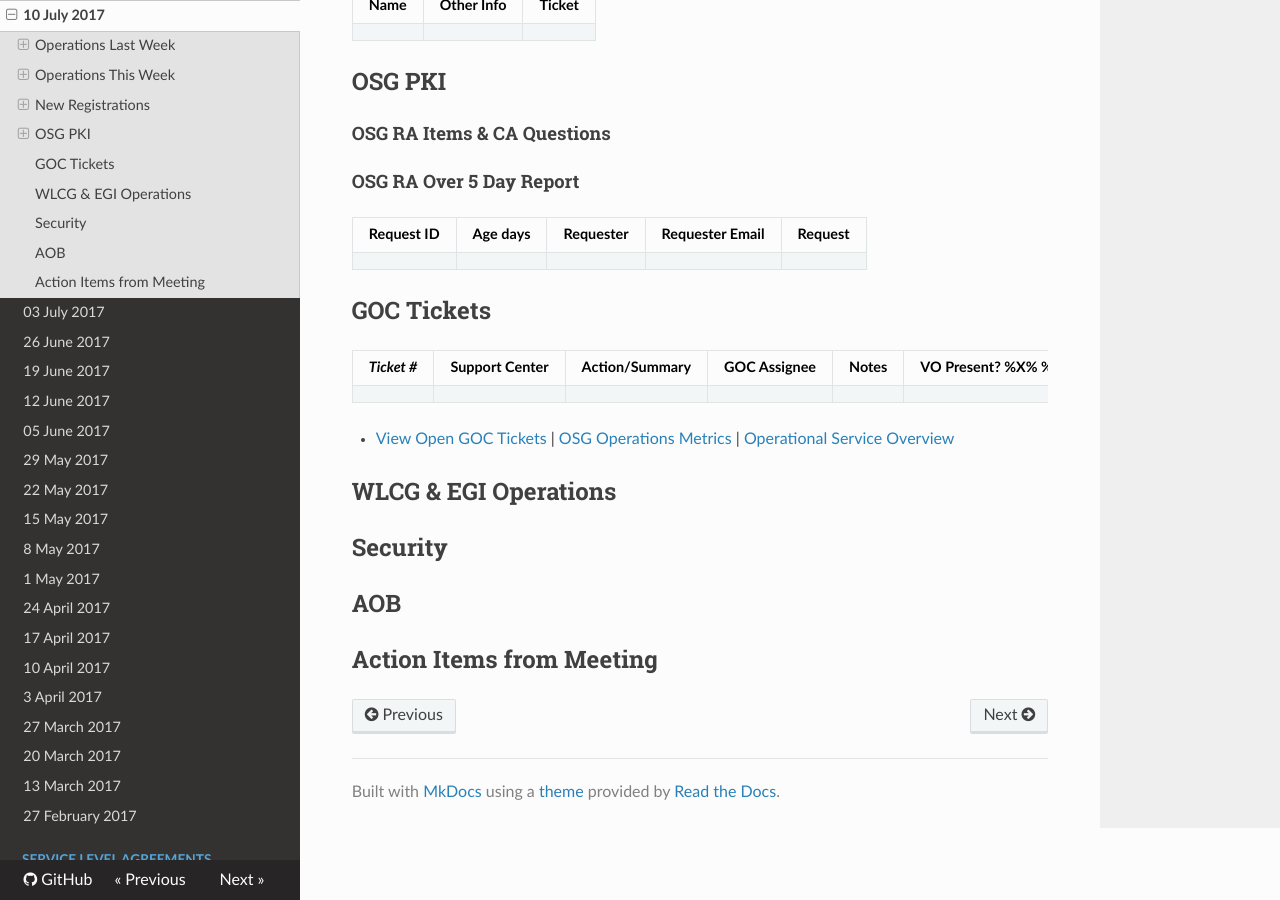
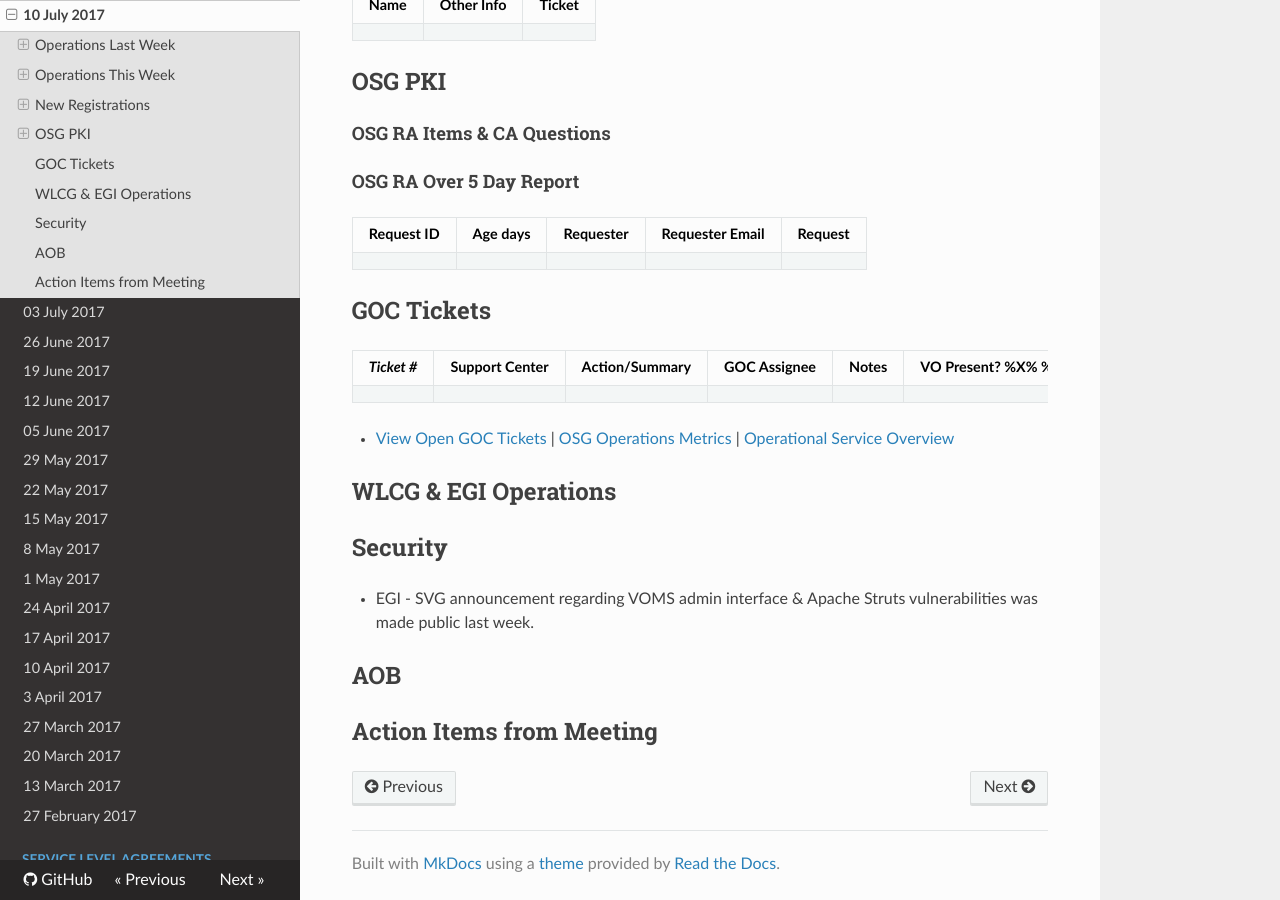
Before and after one commit to osg-htc/operations, an MkDocs documentation site: the page built from docs/WeeklyMinutes/10Jul2017.md, in a window 1280 px wide and 900 px high, scrolled down 2135 px. Built offline with MkDocs 1.6.1, drawn with Linux system fonts in a browser that asks for light colours; nearby versions of some CDN libraries; old or Windows-style settings are respelled for this version of MkDocs.

Commit message:
Update 10Jul2017.md
Update from security

```diff
--- a/docs/WeeklyMinutes/10Jul2017.md
+++ b/docs/WeeklyMinutes/10Jul2017.md
@@ -75,6 +75,7 @@
 ## WLCG & EGI Operations
 
 ## Security
+   * EGI - SVG announcement regarding VOMS admin interface & Apache Struts vulnerabilities was made public last week.
 
 ## AOB
 
```
